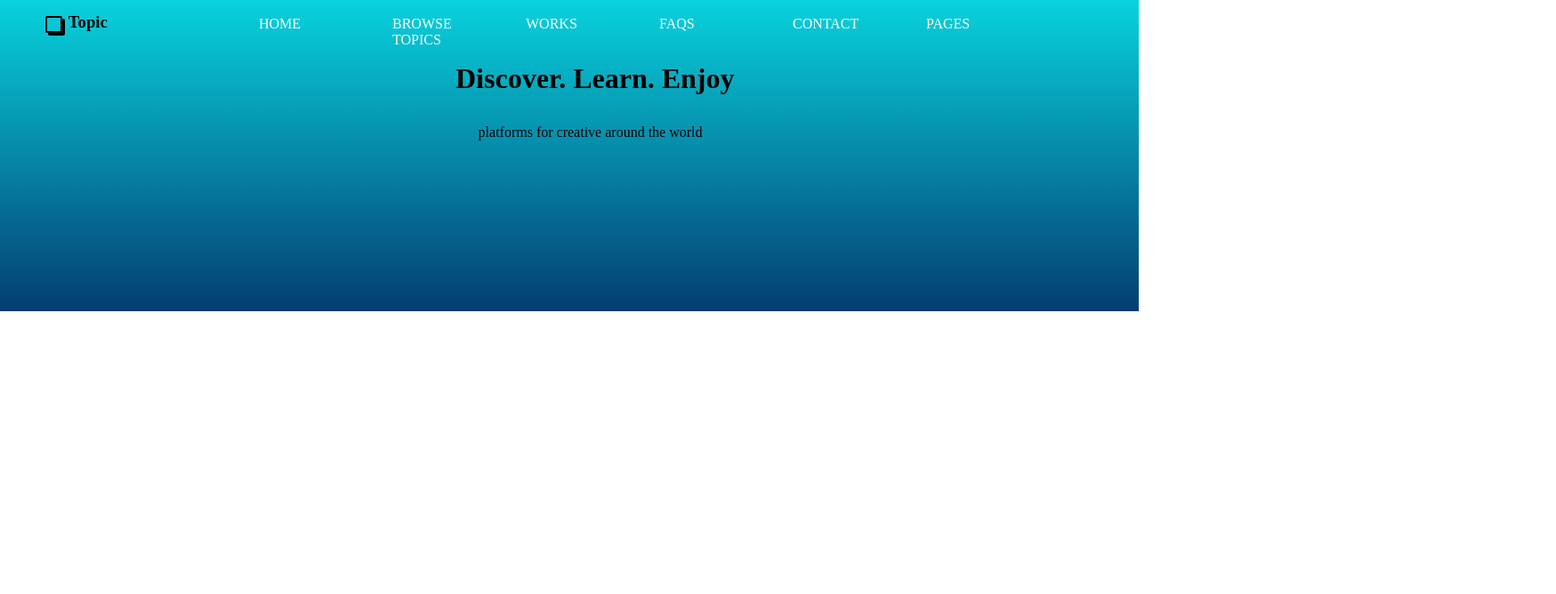
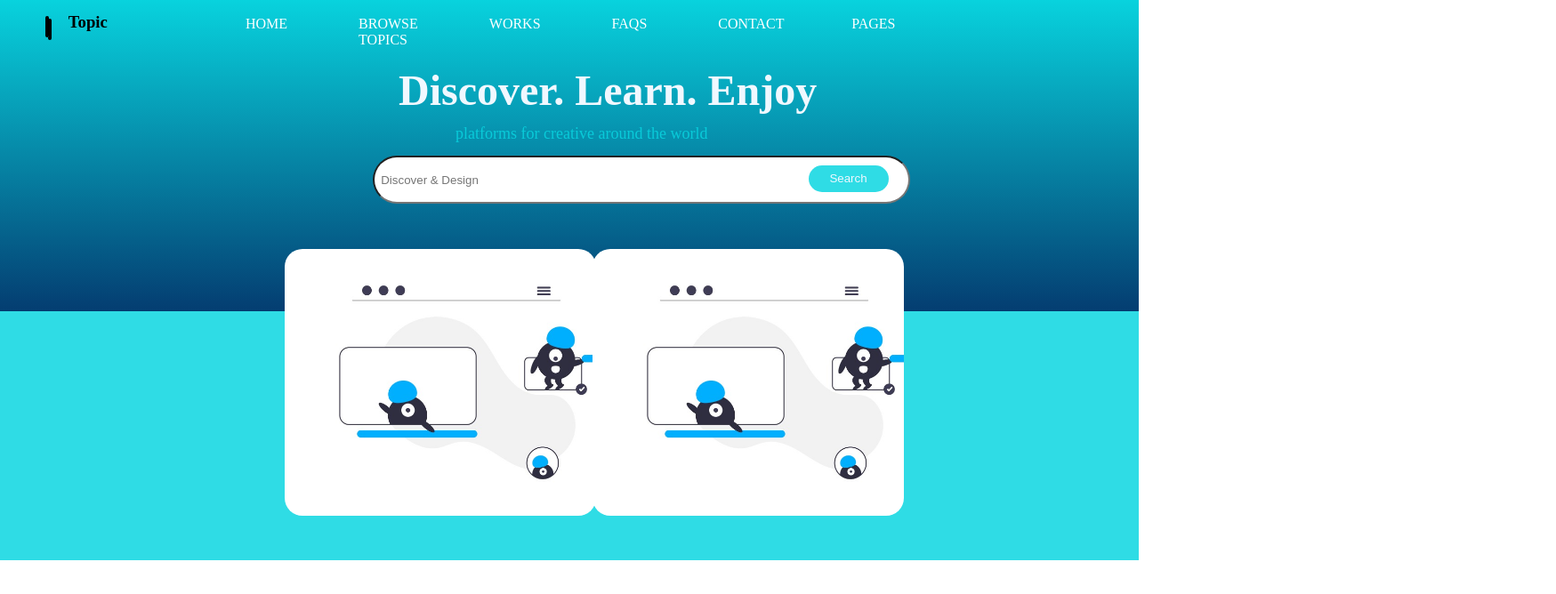
Before and after one commit to Hemanth2003m/test, a plain HTML site: page RajTasks/Gradient/grad.html in a window 1280 px wide. Shown: the whole page at 89% size, 1749 px wide, since content can reach past the window. Drawn offline with Linux system fonts and the light colour scheme.

Commit message:
Add gradient files and test directory

```diff
--- a/RajTasks/Gradient/grad.css
+++ b/RajTasks/Gradient/grad.css
@@ -3,6 +3,7 @@
     padding: 0px;
 }
 #head{
+    width: 100%;
 
     height: 350px;
    position: relative;
@@ -13,8 +14,8 @@
 }
 
 .sq{
-    width: 15px;
-    height: 15px;
+    width: 20px;
+    height: 20px;
     position: relative;
     border: 2px solid black;
     top: 5%;
@@ -52,13 +53,64 @@ hr{
 
 .dis{
     position: absolute;
-    top: 20%;
-    left:40%;
+    top: 21%;
+    left:35%;
+    color: aliceblue;
+   font-size: x-large;
 }
 .pla{
     position: absolute;
     top:40%;
-    left: 42%;
-    /* text-align: center; */
+    left: 40%;
+    color:rgba(9, 214, 225, 0.842) ;
+    font-size: large;
 
 }
+input[type=text],select{
+    width: 600px;
+    height: 50px;
+    border-radius: 30px;
+    position: relative;
+    top:50% ;
+    right: 92%;
+
+  }
+  .bot{
+
+    height: 280px;
+    background-color:rgba(9, 214, 225, 0.842) ;
+
+  }
+  .png{
+    position: relative;
+    top: -25%;
+    left: 25%;
+    background-image: url('pic.jpg');
+    border-radius: 20px;
+    background-size:cover;
+    width :350px;
+    height: 300px;
+  }
+  .but{
+    width: 90px;
+    height: 30px;
+    border-radius: 20px;
+    background-color: rgba(9, 214, 225, 0.842);
+    position: relative;
+    border: none;
+    color: aliceblue;
+    top: 53%;
+    right:750px;
+  }
+  .png1{
+    position: relative;
+    top: -132%;
+    left: 52%;
+    background-image: url('pic.jpg');
+    border-radius: 20px;
+    background-size:cover;
+
+    width :350px;
+    height: 300px;
+
+  }
--- a/RajTasks/Gradient/grad.html
+++ b/RajTasks/Gradient/grad.html
@@ -24,12 +24,16 @@
         <div class="h">CONTACT</div>
         <div class="h">PAGES</div>
         <br>
+        <div class="dis"> <h1>Discover. Learn. Enjoy</h1></div>
+         <div class="pla">platforms for creative around the world </div>
+         <div ><input type="text" id="in" required placeholder="  Discover & Design" ></div>
+         <div><button class="but">Search</button></div>
 
-       <div> <h1 class="dis">Discover. Learn. Enjoy</h1></div>
 
-       <div class="pla">platforms for creative around the world </div>
-</div>
 
+        </div>
+        <div class="bot">
+            <div class="png"></div> <div class="png1"></div>
         </div>
 
 
```
